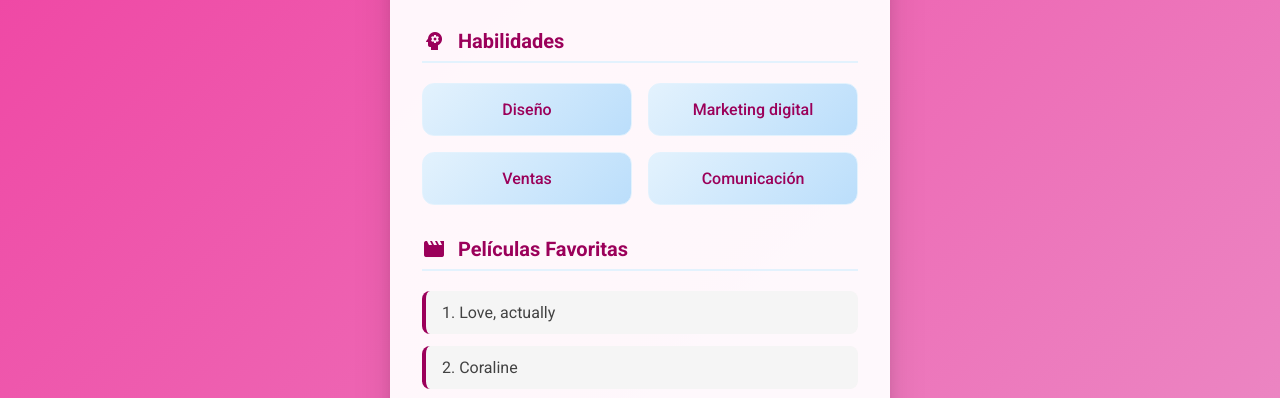
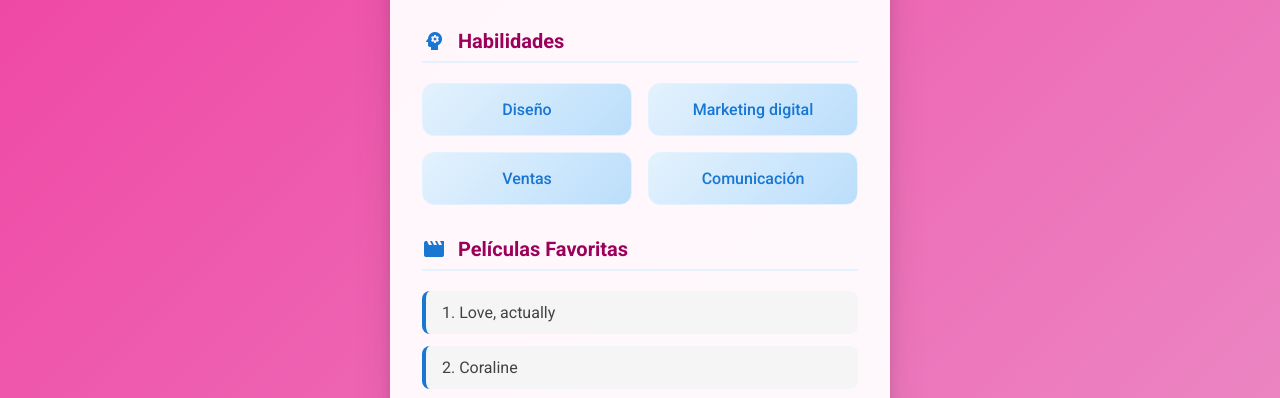
Before and after one commit to tedescopaulina-star/Personal-Profile-Card, a plain HTML site: page index.html in a window 1280 px wide. Shown: the part 361-759 px from the top of the page. Drawn offline with Linux system fonts and the light colour scheme.

Commit message:
Update styles.css

```diff
--- a/styles.css
+++ b/styles.css
@@ -112,6 +112,7 @@ body {
 .section-title .material-icons {
     font-size: 24px;
     color: #9b005a;
+    color: #1976d2;
 }
 
 /* ===== SECCIÓN DE HABILIDADES ===== */
@@ -145,6 +146,7 @@ body {
     font-size: 16px;
     font-weight: 500;
     color: #9b005a;
+    color: #1976d2;
 }
 
 /* ===== SECCIONES DE FAVORITOS ===== */
@@ -168,6 +170,7 @@ body {
     font-weight: 400;
     transition: all 0.3s ease;
     border-left: 4px solid #9b005a;
+    border-left: 4px solid #1976d2;
 }
 
 .favorite-item:hover {
```
